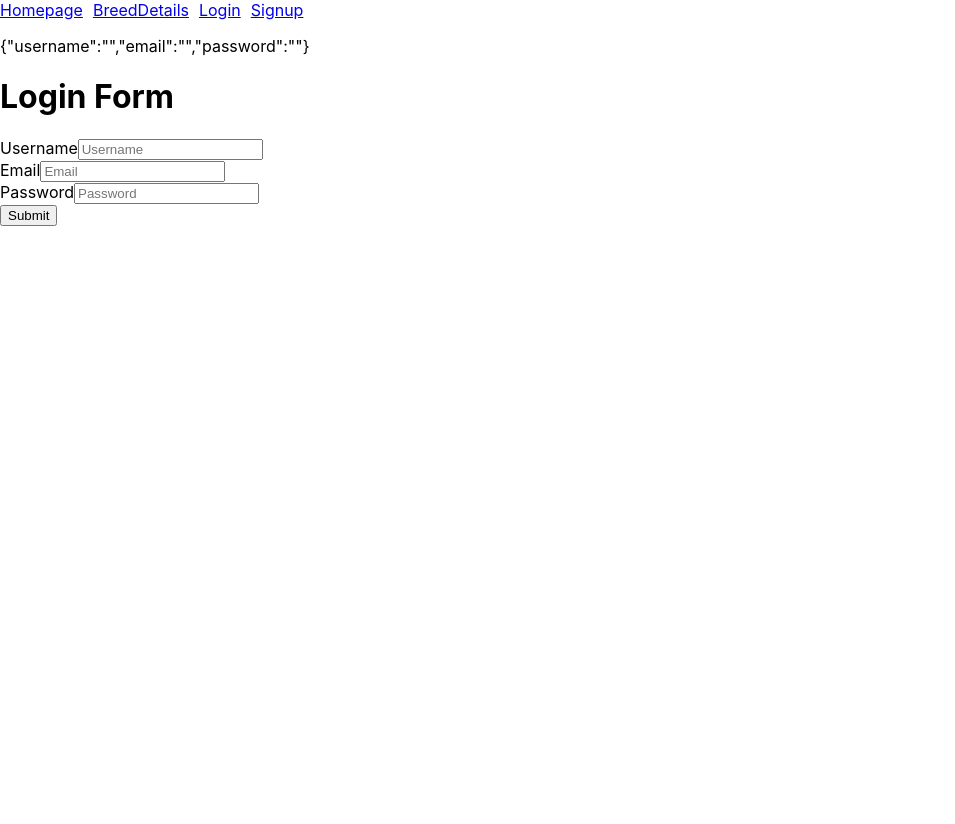
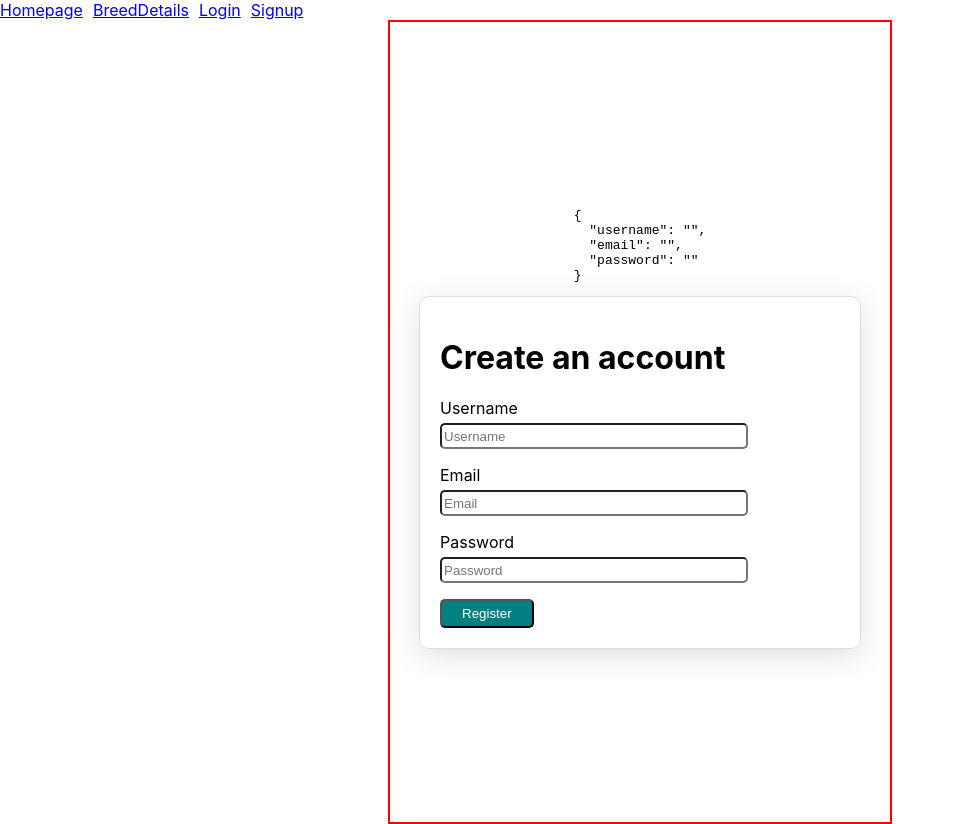
Before and after one commit to ashwanisahu97/doggo-api, a React (Create React App) app: page /signup in a window 1280 px wide. Shown: the whole page, without its empty margins (0-955 px from the left). Before the commit the page ends 800 px from the top, so only its background shows below. Built offline with nearby package versions, Linux system fonts and the light colour scheme.

Commit message:
Register page:working on form stylingr

```diff
--- a/src/Pages/Register.jsx
+++ b/src/Pages/Register.jsx
@@ -1,7 +1,7 @@
 
 import { useState, useEffect } from "react";
 import checkValidation from "../Utils/checkValidation";
-
+import styles from "../Styles/Register.module.css"
 const Register=()=> {
     const initialValues = {
         username: "",
@@ -10,6 +10,7 @@ const Register=()=> {
     };
     const [formValues, setFormValues] = useState(initialValues);
     const [formErrors, setFormErrors] = useState({})
+    const [isSubmit, setSubmit] = useState(false);
 
     useEffect(() => {
         alert(JSON.stringify(formErrors))
@@ -29,43 +30,55 @@ const Register=()=> {
 
 
   return (
-      <div>
-          <p>{JSON.stringify(formValues)}</p>
+    <div className={styles.container}>
+    {Object.keys(formErrors).length === 0 && isSubmit ? (
+      <div className="">Signed in successfully</div>
+    ) : (
+      <pre>{JSON.stringify(formValues, undefined, 2)}</pre>
+    )}
+
     <form onSubmit={handleSubmit}>
-        <h1>Login Form</h1>
-        <div></div>
-        <div>
-          <div>
+      <h1>Create an account</h1>
+      <div className="styles.form">
+        <div className={styles.inputField}>
                       <label>Username</label>
+                      <br />
           <input
             type="text"
             name="username"
             placeholder="Username"
             value={formValues.username}
                           onChange={handleChange}
+                          required
           />
         </div>
-          <div>
+        <p>{formErrors.username}</p>
+        <div className={styles.inputField}>
                       <label>Email</label>
+                      <br />
           <input
             type="text"
             name="email"
             placeholder="Email"
             value={formValues.email}
                           onChange={handleChange}
+                          required
           />
         </div>
-          <div>
+        <p>{formErrors.email}</p>
+        <div className={styles.inputField}>
                       <label>Password</label>
+                      <br />
           <input
             type="password"
             name="password"
             placeholder="Password"
             value={formValues.password}
             onChange={handleChange}
-            />
+          required/>
         </div>
-          <button>Submit</button>
+        <p>{formErrors.password}</p>
+        <button className={styles.submit}>Register</button>
       </div>
     </form>
   </div>
--- /dev/null
+++ b/src/Styles/Register.module.css
@@ -0,0 +1,36 @@
+
+
+.container {
+  border:2px solid red;
+  display: flex;
+  flex-direction: column;
+  justify-content: center;
+  align-items: center;
+  height: 100vh;
+  max-width: 500px;
+  width: 100%;
+  margin: auto;
+}
+.container > form {
+    box-shadow: rgba(100, 100, 111, 0.2) 0px 7px 29px 0px;
+  width: 80%;
+  border: 1px solid #dfdfdf;
+  padding: 20px;
+  border-radius: 10px;
+}
+.inputField>input{
+    width:300px;
+    height:20px;
+    border-radius: 5px;
+    margin-top: 5px;
+}
+
+button {
+  background: teal;
+  border-radius:5px;
+  padding: 5px 20px;
+  color:white;
+}
+p {
+  color: red;
+}
```
Lines whose indentation alone changed are shown as unchanged.
